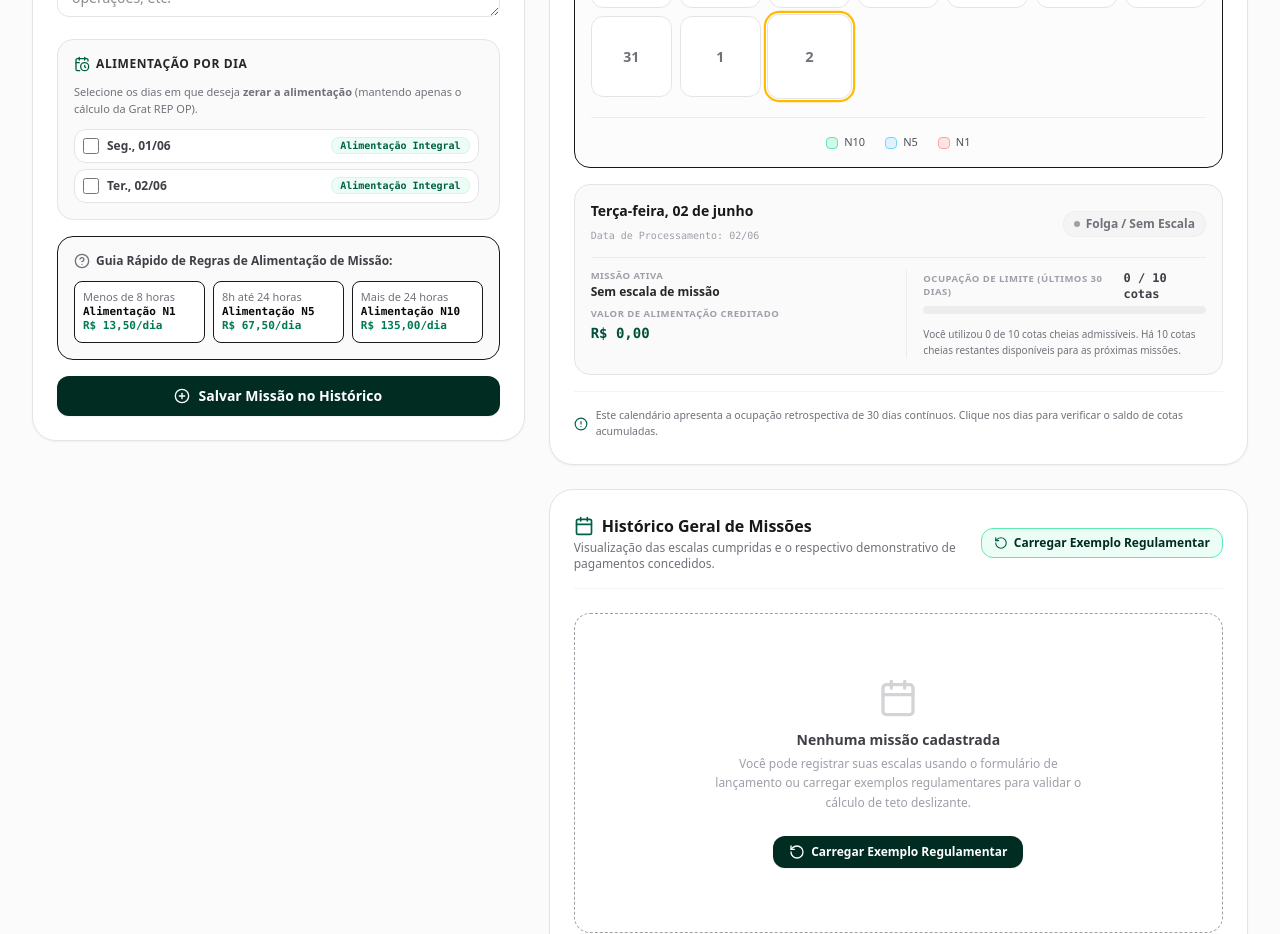
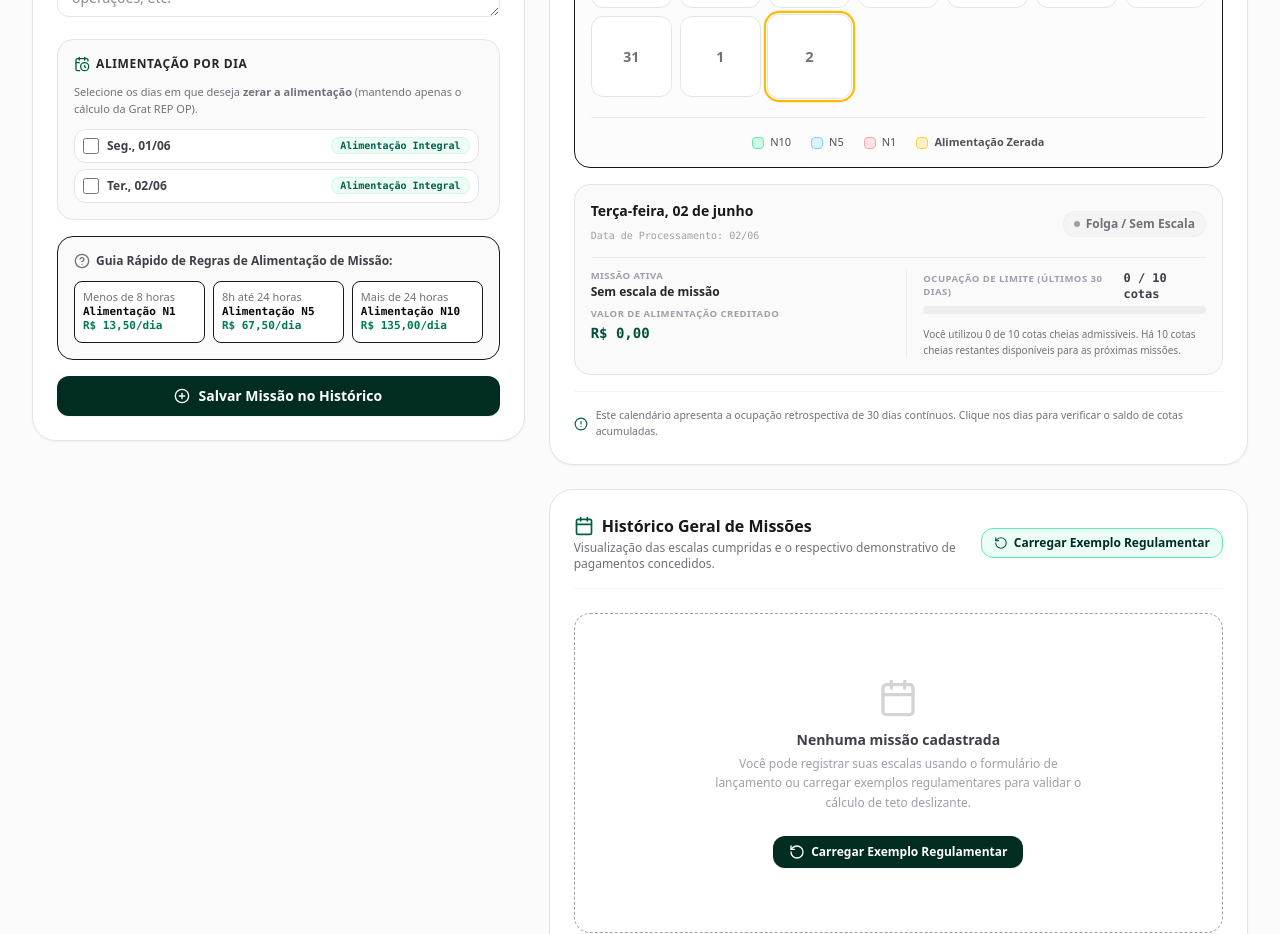
Before and after one commit to bfnrmmnt-bot/C-lculo-Manobra, a React (Vite) app: page / in a window 1280 px wide. Shown: the part 1000-1934 px from the top of the page. Built offline with nearby package versions, Linux system fonts and the light colour scheme.

Commit message:
feat: highlight zeroed food allowance in calendar
Update calendar visualization to display missions with zeroed food allowance in amber, providing clear visual feedback for administrative adjustments.

```diff
--- a/src/components/MissionHistory.tsx
+++ b/src/components/MissionHistory.tsx
@@ -223,7 +223,10 @@ export default function MissionHistory({
 
               // Resolve styles based on food allowance type
               let colorClasses = '';
-              if (item.primaryType === 'N10') {
+              if (item.hasMissions && item.actualFoodRate === 0) {
+                // Zeroed is Yellow / Amarelo
+                colorClasses = 'bg-amber-100/95 text-amber-950 border-amber-300 hover:bg-amber-200 font-medium';
+              } else if (item.primaryType === 'N10') {
                 // N10 is Greenish / Esverdeado
                 colorClasses = 'bg-emerald-100/90 text-emerald-900 border-emerald-300 hover:bg-emerald-200';
               } else if (item.primaryType === 'N5') {
@@ -253,7 +256,9 @@ export default function MissionHistory({
                   <span className="leading-none">{parseInt(dayNum, 10)}</span>
                   {item.hasMissions && (
                     <span className={`absolute bottom-1 w-1.5 h-1.5 rounded-full ${
-                      item.primaryType === 'N10'
+                      item.actualFoodRate === 0
+                        ? 'bg-amber-500'
+                        : item.primaryType === 'N10'
                         ? 'bg-emerald-600'
                         : item.primaryType === 'N5'
                         ? 'bg-sky-600'
@@ -278,6 +283,10 @@ export default function MissionHistory({
             <div className="flex items-center gap-1.5">
               <span className="w-3 h-3 rounded bg-rose-100 border border-rose-300 block" />
               <span className="text-zinc-600 font-medium">N1</span>
+            </div>
+            <div className="flex items-center gap-1.5">
+              <span className="w-3 h-3 rounded bg-amber-100 border border-amber-300 block" />
+              <span className="text-zinc-600 font-medium font-semibold text-amber-900">Alimentação Zerada</span>
             </div>
           </div>
         </div>
```
